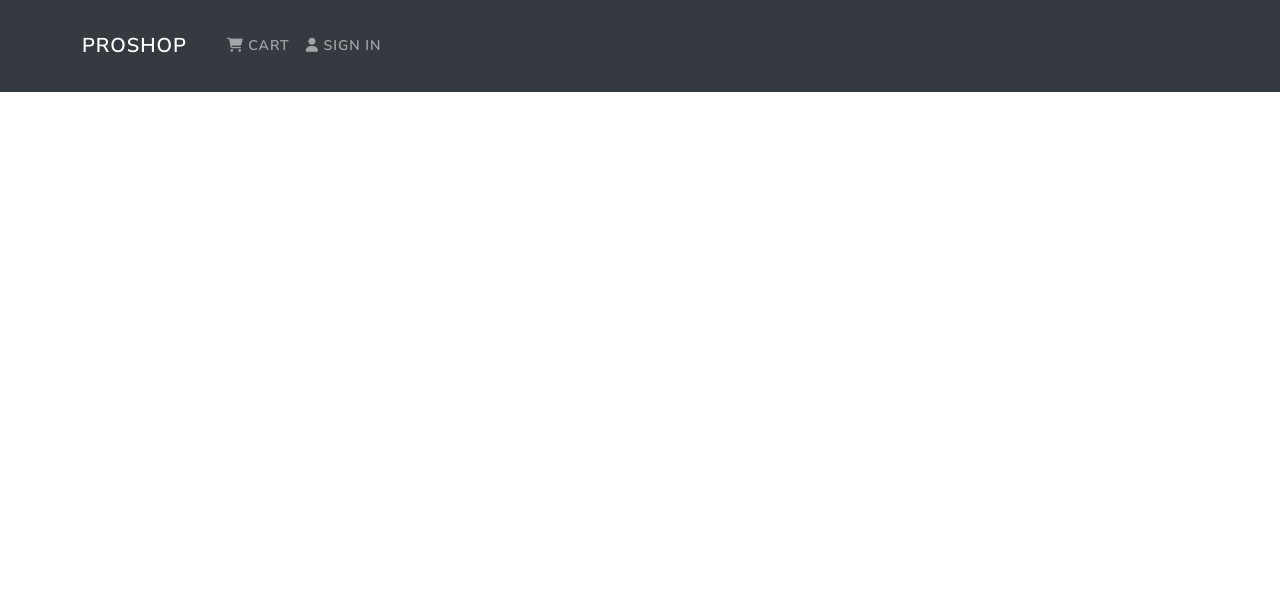
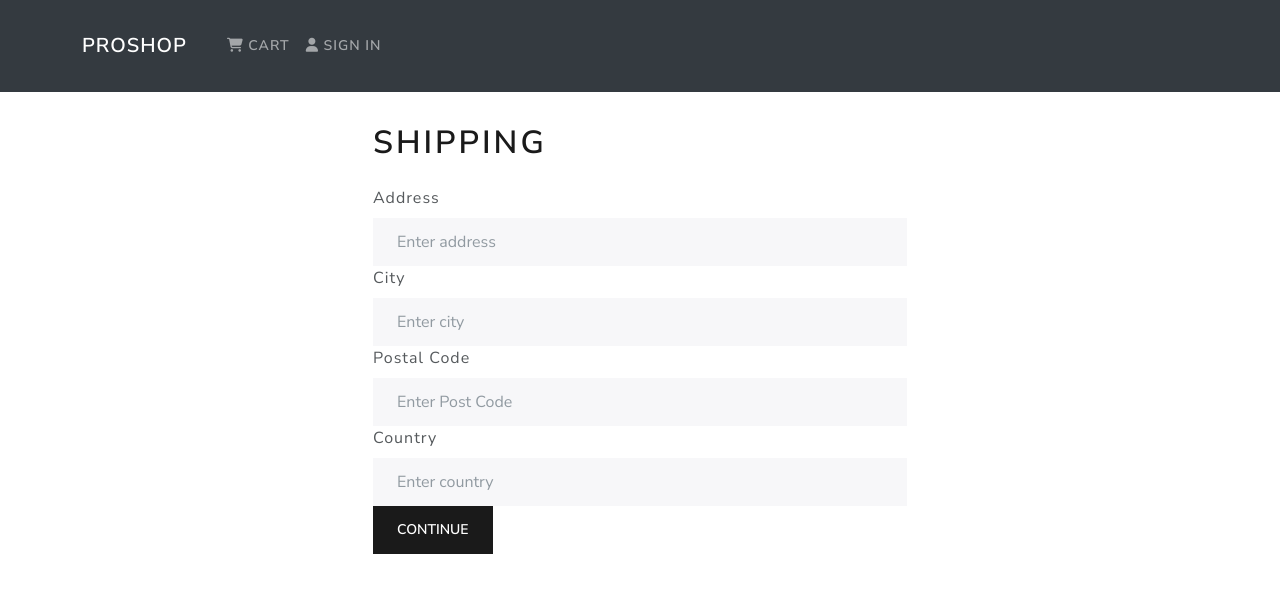
Before and after one commit to irinamihai150/proshop, a React (Create React App) app in the folder frontend/: page /shipping in a window 1280 px wide. Shown: the top 592 px of the page. Built offline with nearby package versions, Linux system fonts and the light colour scheme.

Commit message:
add shiping screen

```diff
--- a/frontend/src/App.js
+++ b/frontend/src/App.js
@@ -8,6 +8,8 @@
 import LoginScreen from "./screens/LoginScreen"
 import RegisterScreen from "./screens/RegisterScreen"
 import ProfileScreen from "./screens/ProfileScreen"
+import ShippingScreen from "./screens/ShippingScreen"
+
 const App = () => {
 	return (
 		<Router>
@@ -15,9 +17,10 @@
 			<main className='py-3'>
 				<Container>
 					<Routes>
+						<Route path='/login' element={<LoginScreen />} />
+						<Route path='/shipping' element={<ShippingScreen />} />
 						<Route path='/register' element={<RegisterScreen />} />
 						<Route path='/profile' element={<ProfileScreen />} />
-						<Route path='/login' element={<LoginScreen />} />
 						<Route path='/product/:id' element={<ProductScreen />} />
 						<Route path='/cart/:id?' element={<CartScreen />} />
 						<Route path='/' element={<HomeScreen />} />
--- /dev/null
+++ b/frontend/src/screens/ShippingScreen.js
@@ -0,0 +1,74 @@
+import React, { useState } from "react"
+import { useDispatch, useSelector } from "react-redux"
+import { Form, Button } from "react-bootstrap"
+import FormContainer from "../components/FormContainer.js"
+
+const ShippingScreen = ({ history }) => {
+	const [address, setAddress] = useState("")
+	const [city, setCity] = useState("")
+	const [postalCode, setPostalCode] = useState("")
+	const [country, setCountry] = useState("")
+	const submitHandler = (e) => {
+		e.preventDefault(console.log("submit"))
+	}
+	return (
+		<FormContainer>
+			<h1>Shipping</h1>
+			<Form onSubmit={submitHandler}>
+				<Form.Group controlId='address'>
+					<Form.Label>Address</Form.Label>
+					<Form.Control
+						type='text'
+						placeholder='Enter address'
+						value={address}
+						required
+						onChange={(e) => {
+							setAddress(e.target.value)
+						}}
+					></Form.Control>
+				</Form.Group>
+				<Form.Group controlId='city'>
+					<Form.Label>City</Form.Label>
+					<Form.Control
+						type='text'
+						placeholder='Enter city'
+						value={city}
+						required
+						onChange={(e) => {
+							setCity(e.target.value)
+						}}
+					></Form.Control>
+				</Form.Group>
+				<Form.Group controlId='postalCode'>
+					<Form.Label>Postal Code</Form.Label>
+					<Form.Control
+						type='text'
+						placeholder='Enter Post Code'
+						value={postalCode}
+						required
+						onChange={(e) => {
+							setPostalCode(e.target.value)
+						}}
+					></Form.Control>
+				</Form.Group>
+				<Form.Group controlId='country'>
+					<Form.Label>Country</Form.Label>
+					<Form.Control
+						type='text'
+						placeholder='Enter country'
+						value={country}
+						required
+						onChange={(e) => {
+							setCountry(e.target.value)
+						}}
+					></Form.Control>
+				</Form.Group>
+				<Button type='submit' variant='primary'>
+					Continue
+				</Button>
+			</Form>
+		</FormContainer>
+	)
+}
+
+export default ShippingScreen
```
